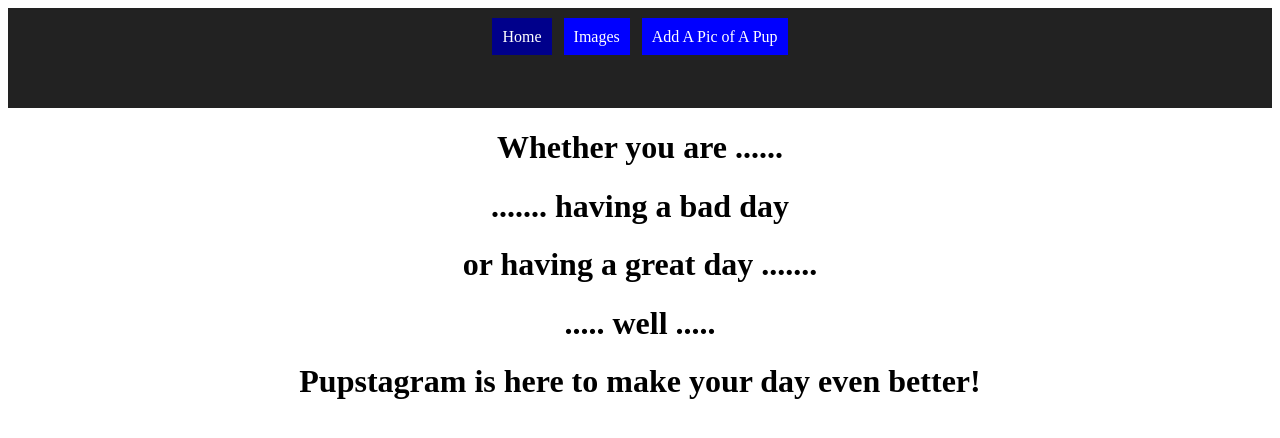
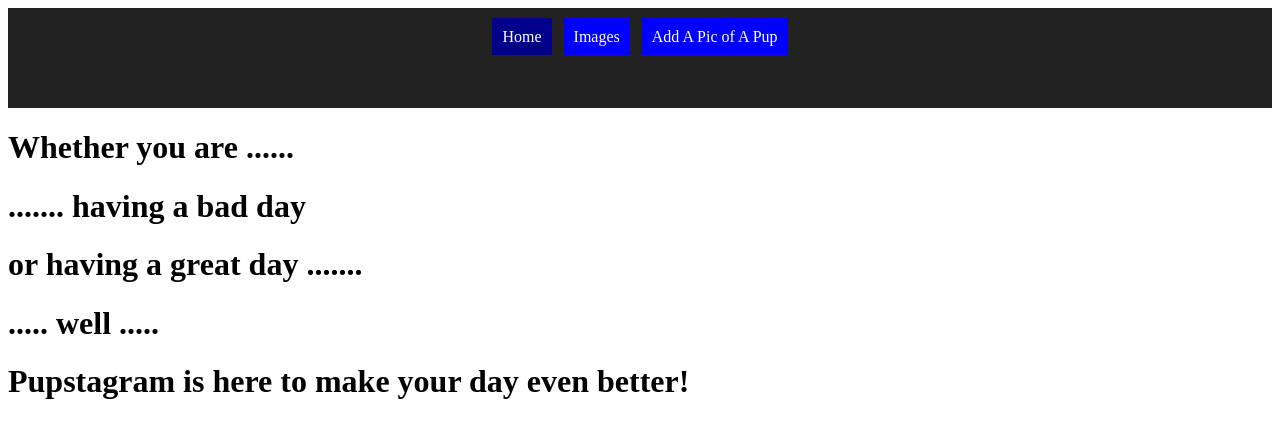
Before and after one commit to Mnelson1992/pupstagram, a React (Create React App) app in the folder client/: page / in a window 1280 px wide. Shown: the top 438 px of the page. Built offline with nearby package versions, Linux system fonts and the light colour scheme.

Commit message:
Styled the nave bar to center the menu buttons

```diff
--- a/client/src/App.css
+++ b/client/src/App.css
@@ -1,6 +1,3 @@
-.App {
-  text-align: center;
-}
 
 .App-logo {
   animation: App-logo-spin infinite 20s linear;
@@ -12,6 +9,7 @@
   height: 60px;
   padding: 20px;
   color: white;
+  text-align: center;
 }
 
 .App-title {
--- a/client/src/components/App.js
+++ b/client/src/components/App.js
@@ -10,7 +10,7 @@
 
 const App = () =>
     <Router>
-      <div className="App">
+      <div>
       <header className="App-header">
         <Navbar />
       </header>
```
